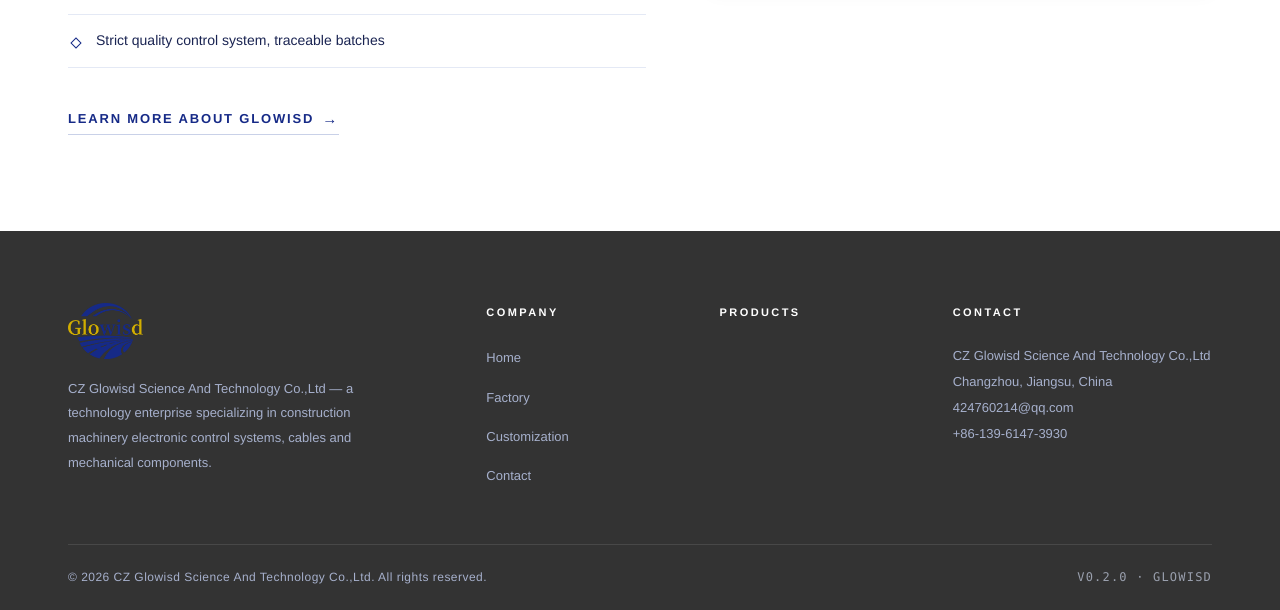
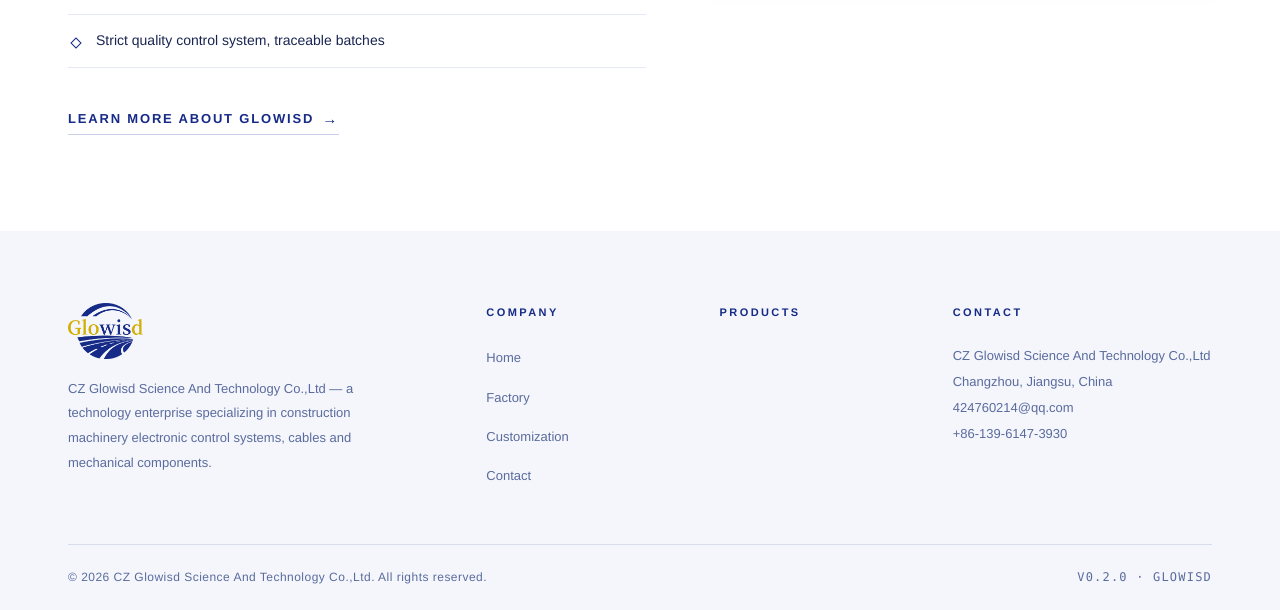
Before and after one commit to Lowlife555/glowisd-website, a Django app: page / in a window 1280 px wide. Shown: the part 3034-3644 px from the top of the page. Run offline with Django 5.2, Linux system fonts and the light colour scheme; data that the repository does not hold is empty.

Commit message:
style: footer 背景改浅灰蓝 #F4F6FB 让深蓝 logo 清晰 + 文字改深色

```diff
--- a/static/css/style.css
+++ b/static/css/style.css
@@ -17,7 +17,7 @@
   --line-strong: #C9D1E8;
   --gold: #D2AE00;
   --dark-text: #A6B0CC;
-  --footer-bg: #333333;
+  --footer-bg: #F4F6FB;
   --serif: Georgia, "Times New Roman", "Songti SC", "SimSun", "Noto Serif SC", serif;
   --sans: "Helvetica Neue", "Segoe UI", Arial, "PingFang SC", "Hiragino Sans GB", "Microsoft YaHei", sans-serif;
   --mono: "SF Mono", "Cascadia Mono", Consolas, "Courier New", monospace;
@@ -716,24 +716,24 @@ button { background: none; border: none; cursor: pointer; padding: 0; }
 }
 
 /* ---------- footer ---------- */
-.site-footer { background: var(--footer-bg); color: var(--dark-text); }
+.site-footer { background: var(--footer-bg); color: var(--ink-3); }
 .footer-grid { display: grid; grid-template-columns: 2fr 1fr 1fr 1.4fr; gap: 48px; padding: 72px 0 56px; }
-.footer-brand .brand { color: #fff; }
+.footer-brand .brand { color: var(--ink); }
 .footer-brand p { margin-top: 18px; font-size: 13px; line-height: 1.9; max-width: 300px; }
 .footer-col h4 {
   font-size: 11px;
   font-weight: 600;
   letter-spacing: .22em;
   text-transform: uppercase;
-  color: #fff;
+  color: var(--ink);
   margin-bottom: 22px;
 }
 .footer-col ul { display: grid; gap: 12px; }
-.footer-col a { font-size: 13px; color: var(--dark-text); transition: color .12s ease; }
-.footer-col a:hover { color: #fff; }
+.footer-col a { font-size: 13px; color: var(--ink-3); transition: color .12s ease; }
+.footer-col a:hover { color: var(--ink); }
 .footer-col .f-addr { font-size: 13px; line-height: 2; }
 .footer-bottom {
-  border-top: 1px solid rgba(255,255,255,.1);
+  border-top: 1px solid rgba(22,42,135,.12);
   padding: 22px 0;
   display: flex;
   align-items: center;
@@ -743,7 +743,7 @@ button { background: none; border: none; cursor: pointer; padding: 0; }
   font-size: 12px;
   letter-spacing: .04em;
 }
-.footer-bottom .ver { font-family: var(--mono); color: #9AA0AE; letter-spacing: .1em; }
+.footer-bottom .ver { font-family: var(--mono); color: var(--ink-3); letter-spacing: .1em; }
 
 /* ---------- responsive ---------- */
 @media (max-width: 1080px) {
```
